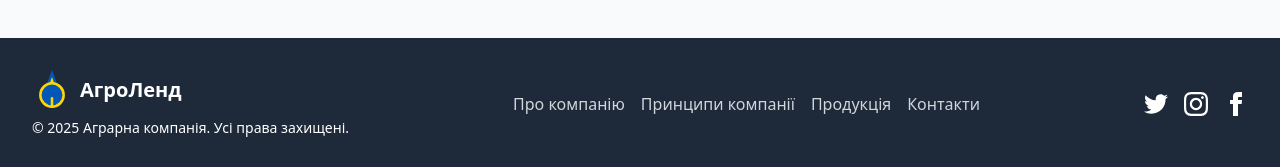
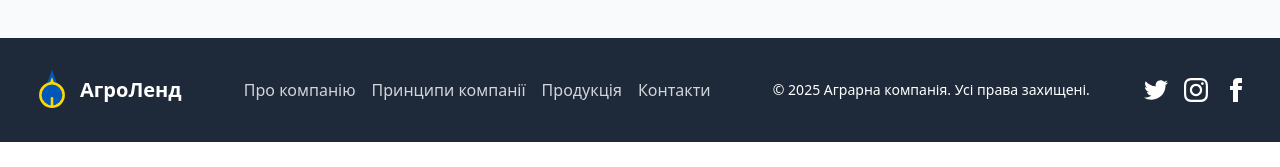
Before and after one commit to mr-scrpt/agro, a Next.js app: page / in a window 1280 px wide. Shown: the part 2270-2437 px from the top of the page. After the commit the page ends 2412 px from the top, so only its background shows below. Built offline with nearby package versions, Linux system fonts and the light colour scheme.

Commit message:
feat: centered footer elements

```diff
--- a/src/widgets/Footer/index.tsx
+++ b/src/widgets/Footer/index.tsx
@@ -6,7 +6,7 @@ import { MainMenu } from '@/features/MainMenu';
 
 const SocialLinks: React.FC = () => {
   return (
-    <div className="flex space-x-4">
+    <div className="flex space-x-4 md:justify-start justify-center">
       <a href="#" className="text-white hover:text-ukraine-yellow transition-colors">
         <svg className="h-6 w-6" fill="currentColor" viewBox="0 0 24 24">
           <path d="M24 4.557c-.883.392-1.832.656-2.828.775 1.017-.609 1.798-1.574 2.165-2.724-.951.564-2.005.974-3.127 1.195-.897-.957-2.178-1.555-3.594-1.555-3.179 0-5.515 2.966-4.797 6.045-4.091-.205-7.719-2.165-10.148-5.144-1.29 2.213-.669 5.108 1.523 6.574-.806-.026-1.566-.247-2.229-.616-.054 2.281 1.581 4.415 3.949 4.89-.693.188-1.452.232-2.224.084.626 1.956 2.444 3.379 4.6 3.419-2.07 1.623-4.678 2.348-7.29 2.04 2.179 1.397 4.768 2.212 7.548 2.212 9.142 0 14.307-7.721 13.995-14.646.962-.695 1.797-1.562 2.457-2.549z"></path>
@@ -30,16 +30,25 @@ export const Footer: React.FC = () => {
   return (
     <footer className="bg-gray-800 text-white py-8">
       <Container>
-        <div className="flex flex-col md:flex-row justify-between items-center">
-          <div className="mb-4 md:mb-0">
+        <div className="md:flex md:flex-row md:justify-between md:items-center">
+          {/* For mobile: Logo at top, centered */}
+          <div className="order-1 md:order-1 mb-6 md:mb-0 text-center md:text-left">
             <Logo variant="light" />
-            <p className="text-sm mt-2">© {new Date().getFullYear()} Аграрна компанія. Усі права захищені.</p>
           </div>
-          <div className="mb-4 md:mb-0">
-            <MainMenu variant="footer" />
+
+          {/* For mobile: Menu in middle */}
+          <div className="order-2 md:order-2 mb-6 md:mb-0 text-center md:text-left">
+            <MainMenu variant="footer" className="md:justify-start justify-center" />
           </div>
-          <div className="mt-4 md:mt-0">
+
+          {/* For mobile: Social links next */}
+          <div className="order-3 md:order-4 mb-6 md:mb-0">
             <SocialLinks />
+          </div>
+
+          {/* For mobile: Copyright at bottom */}
+          <div className="order-4 md:order-3 text-center md:text-left">
+            <p className="text-sm">© {new Date().getFullYear()} Аграрна компанія. Усі права захищені.</p>
           </div>
         </div>
       </Container>
```
